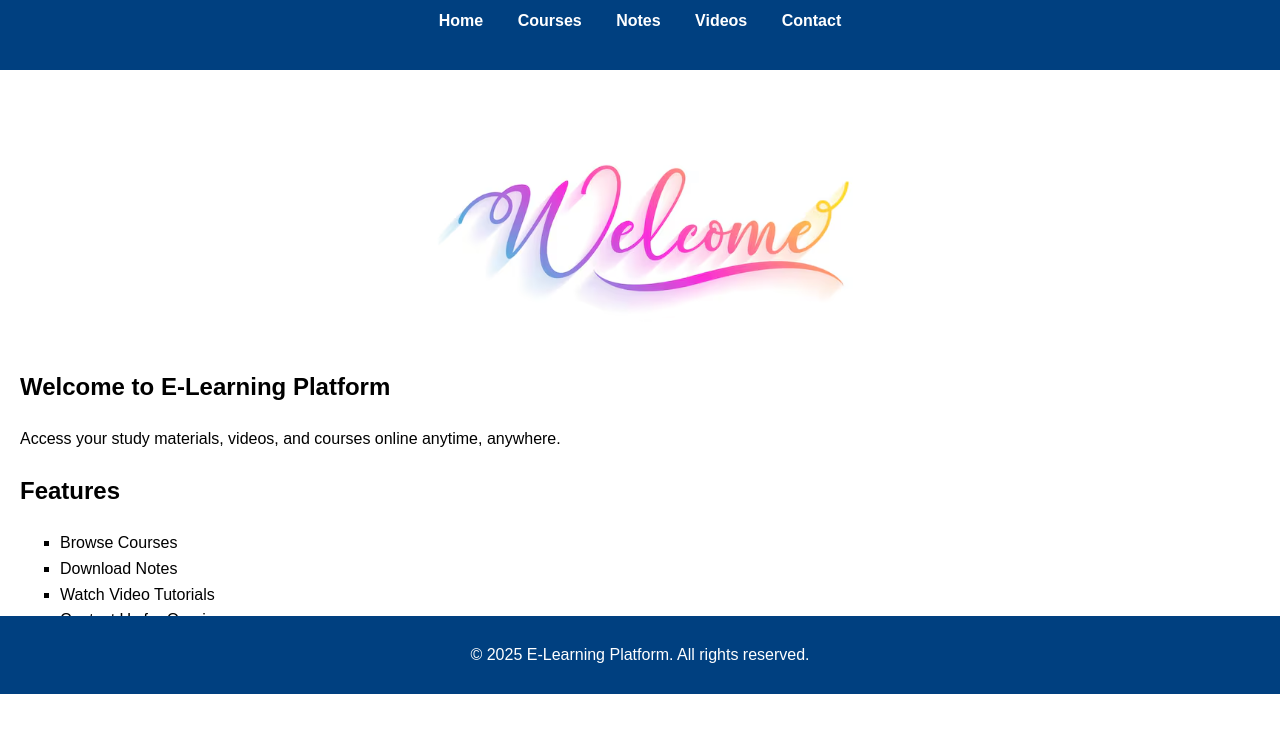
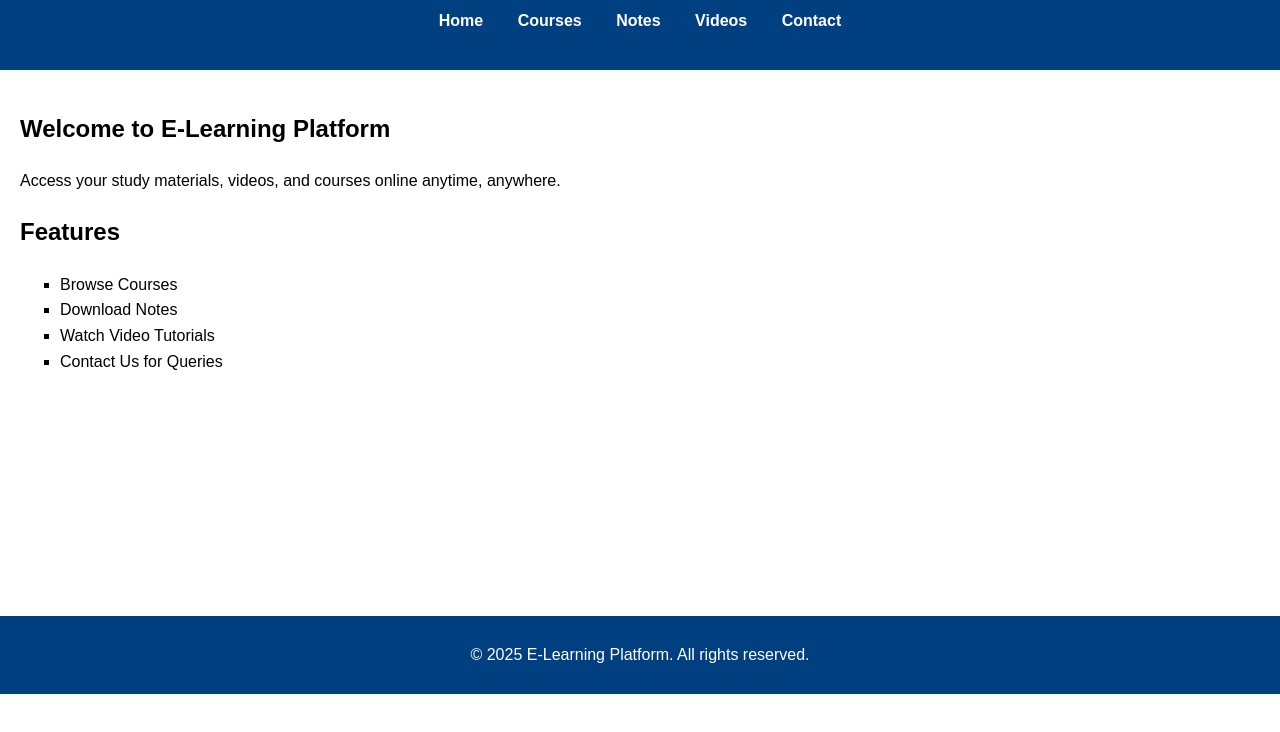
Before and after one commit to cartoonulagam13-sys/online_learning, a plain HTML site: page index.html in a window 1280 px wide. Shown: the part 106-838 px from the top of the page. After the commit the page ends 800 px from the top, so only its background shows below. Drawn offline with Linux system fonts and the light colour scheme; files whose address does not match are found by name.

Commit message:
Update index.html

```diff
--- a/index.html
+++ b/index.html
@@ -24,7 +24,7 @@
     <!-- Main Section -->
     <main>
         <section class="intro">
-           <center><img src="d:\E LEARNING WEBSITE\assets\images\w.png" alt=""></center>
+           <center> <w.png" alt=""></center>
             <h2>Welcome to E-Learning Platform</h2>
             <p>Access your study materials, videos, and courses online anytime, anywhere.</p>
         </section>
```
